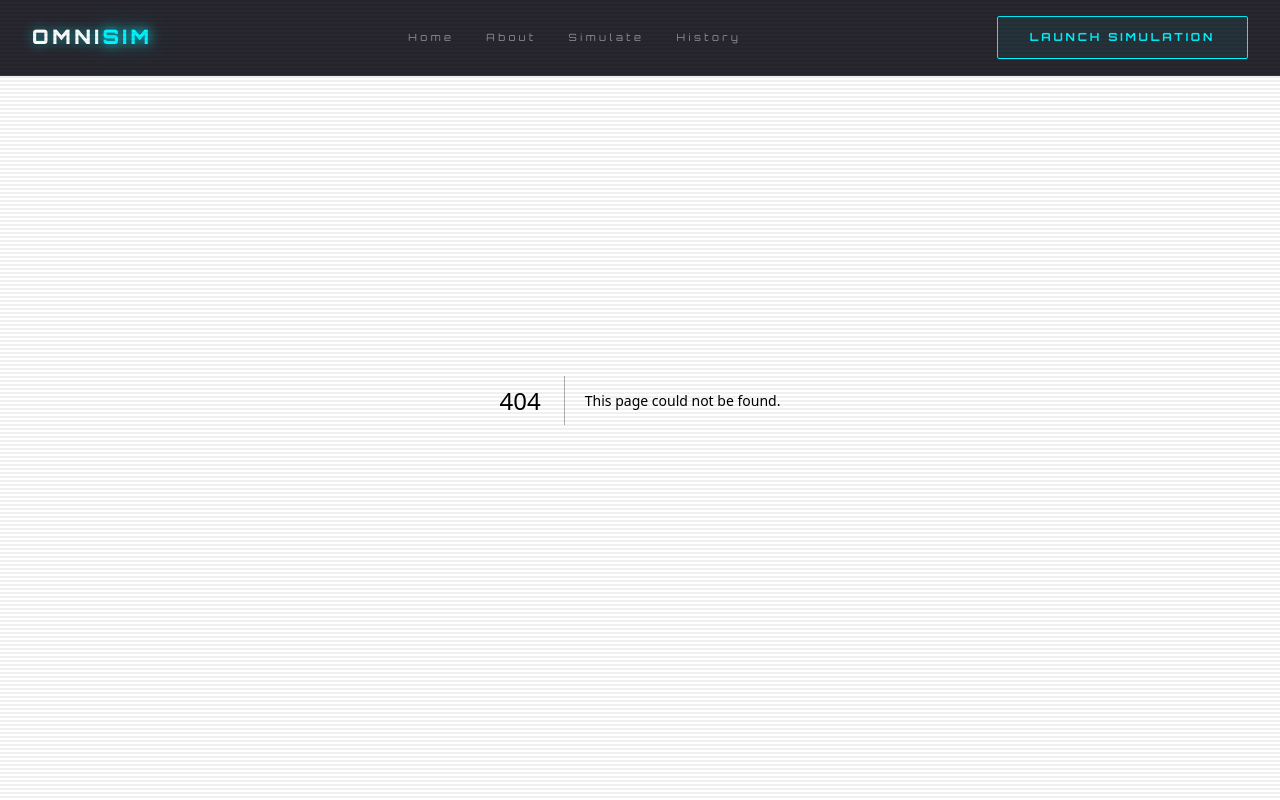
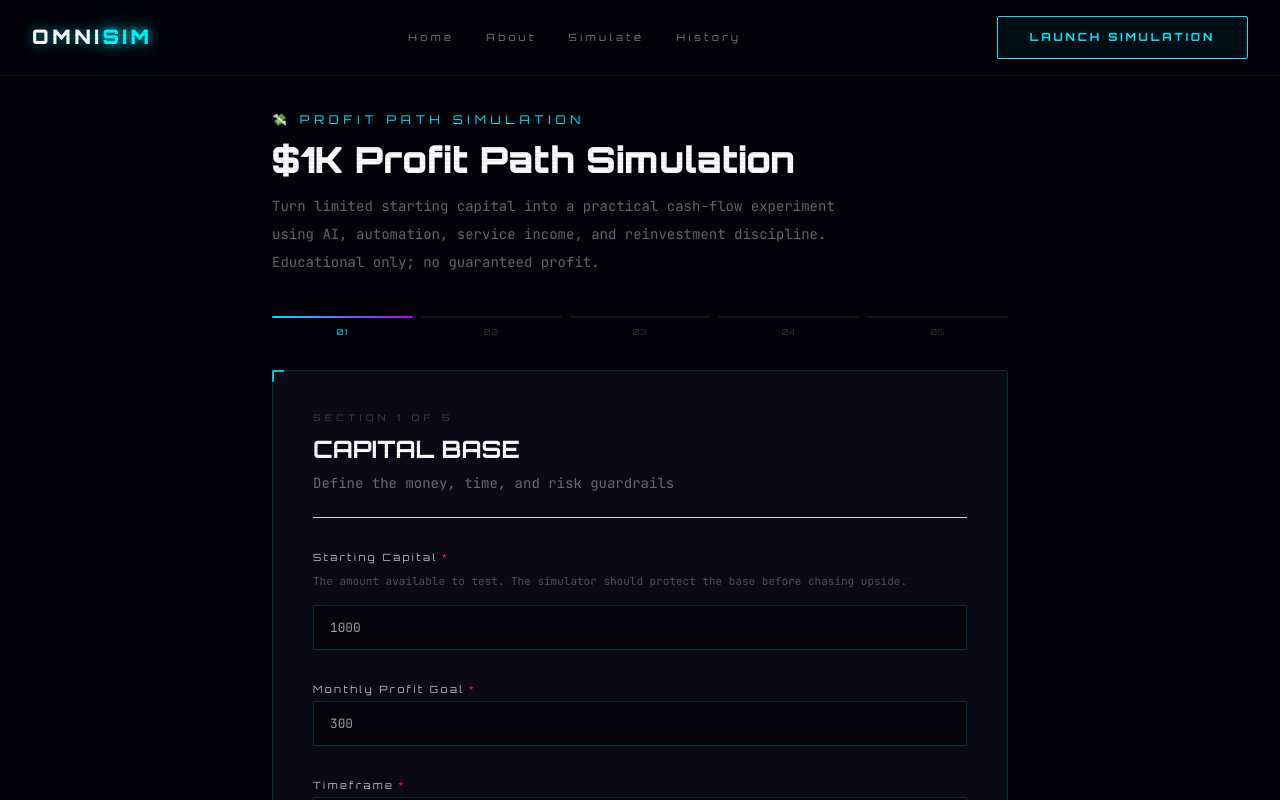
Before and after one commit to jayblast-spec/omnisim, a Next.js app: page /simulate/profit-path in a window 1280 px wide. Before the commit this address had no page. Shown: the top 800 px of the page. Built offline with nearby package versions, Linux system fonts and the light colour scheme.

Commit message:
feat: add profit path simulation route

```diff
--- /dev/null
+++ b/app/simulate/profit-path/page.tsx
@@ -0,0 +1,11 @@
+import SimForm from "@/components/SimForm";
+import { profitPathSchema } from "@/lib/formSchemas";
+import type { Metadata } from "next";
+
+export const metadata: Metadata = {
+  title: "OMNISIM — $1K Profit Path Simulation",
+};
+
+export default function ProfitPathPage() {
+  return <SimForm schema={profitPathSchema} />;
+}
```
